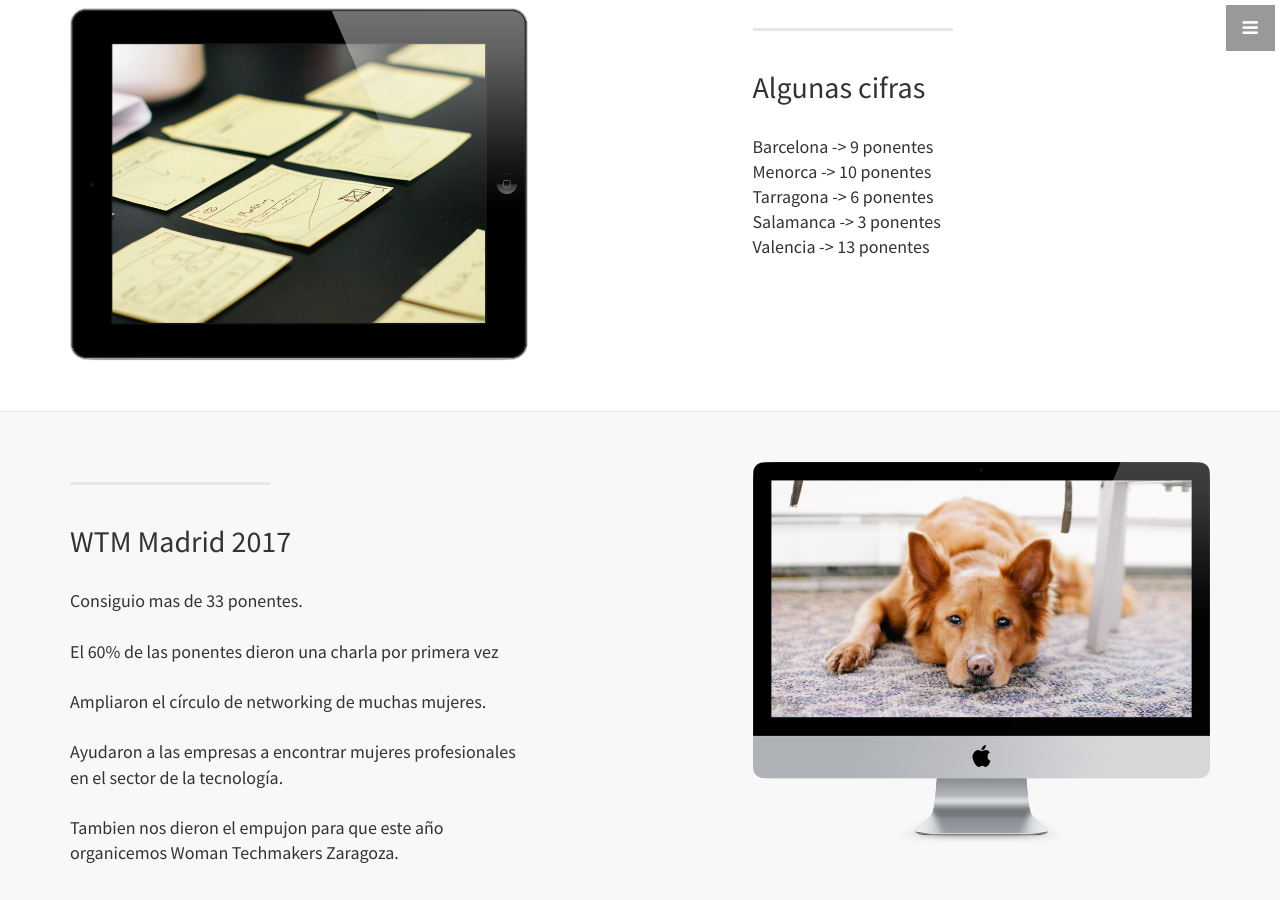
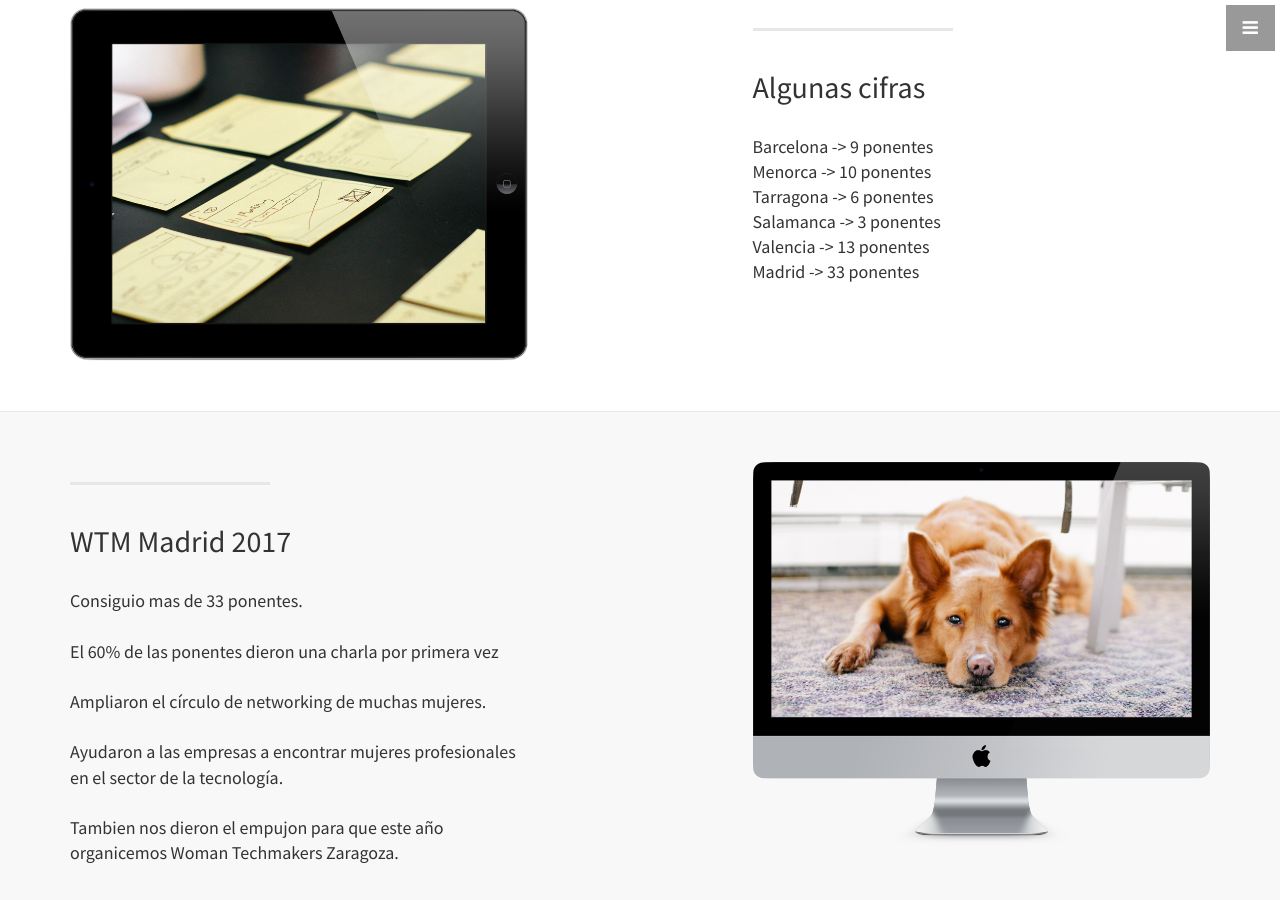
Before and after one commit to MulleresTechZgz/wtmz17.github.io, a Jekyll site: the page built from index.html, in a window 1280 px wide and 900 px high, scrolled down 3184 px. Built offline with Jekyll 4.4.1, drawn with Linux system fonts in a browser that asks for light colours; some of the changed text lies outside the part shown.

Commit message:
photos, email, list sponsors, list spekears

```diff
--- a/_config.yml
+++ b/_config.yml
@@ -44,7 +44,7 @@
     content: • Barcelona<br/>• Logroño<br/>• Madrid<br/>• Málaga<br/>• Menorca<br/>• Reus<br/>• Salamanca<br/>• Tenerife<br/>• Valencia
     image: phones.png
   - title: Algunas cifras
-    content: Barcelona -> 9 ponentes<br/>Menorca -> 10 ponentes<br/>Tarragona -> 6 ponentes<br/>Salamanca -> 3 ponentes<br/>Valencia -> 13 ponentes
+    content: Barcelona -> 9 ponentes<br/>Menorca -> 10 ponentes<br/>Tarragona -> 6 ponentes<br/>Salamanca -> 3 ponentes<br/>Valencia -> 13 ponentes<br/>Madrid -> 33 ponentes
     image: ipad.png
   - title: WTM Madrid 2017
     content: Consiguio mas de 33 ponentes.<br/><br/>El 60% de las ponentes dieron una charla por primera vez<br/><br/>Ampliaron el círculo de networking de muchas mujeres.<br/><br/>Ayudaron a las empresas a encontrar mujeres profesionales en el sector de la tecnología.<br/><br/>Tambien nos dieron el empujon para que este año organicemos Woman Techmakers Zaragoza.
--- a/_includes/join_sponsors.html
+++ b/_includes/join_sponsors.html
@@ -11,7 +11,7 @@
 
             <div class="row">
                 <div class="col-lg-12 text-center">
-                    <a href="mailto:wtmzaragoza@gmail.com"><strong>Contacta con nosotros</strong></a>
+                    <a href="mailto:{{ site.email }}"><strong>Contacta con nosotros</strong></a>
                 </div>
             </div>
             <div class="row">
--- a/_includes/list_speakers.html
+++ b/_includes/list_speakers.html
@@ -5,7 +5,7 @@
       <div class="col-lg-10 col-lg-offset-1">
         <h2>Nuestas ponentes</h2>
         <hr class="small">
-       <!--  {% for speaker in site.speakers %}
+        {% for speaker in site.speakers %}
 
             <div class="col-md-3 col-sm-6">
             <div class="speaker-item">
@@ -21,7 +21,7 @@
             </div>
           </div>
 
-        {% endfor %} -->
+        {% endfor %}
 
       </div>
       <!-- /.col-lg-10 -->
--- a/_includes/list_sponsors.html
+++ b/_includes/list_sponsors.html
@@ -21,7 +21,7 @@
               <i class="fa {{ sponsor_platinum.image }} fa-stack-1x text-primary"></i>
             </span>
               <h4>
-                 <a href="mailto:wtmzaragoza@gmail.com"><strong>{{ sponsor_platinum.name }}</strong></a>
+                 <a href="mailto:{{ site.email }}"><strong>{{ sponsor_platinum.name }}</strong></a>
               </h4>
               <strong>{{ sponsor_platinum.text }}</strong>
               <!--<a href="#" class="btn btn-light">Learn More</a>-->
@@ -51,7 +51,7 @@
               <i class="fa {{ sponsor_gold.image }} fa-stack-1x text-primary"></i>
             </span>
               <h4>
-                <a href="mailto:wtmzaragoza@gmail.com"><strong>{{ sponsor_gold.name }}</strong></a>
+                <a href="mailto:{{ site.email }}"><strong>{{ sponsor_gold.name }}</strong></a>
               </h4>
               <p>{{ sponsor_gold.text }}</p>
               <!--<a href="#" class="btn btn-light">Learn More</a>-->
@@ -80,7 +80,7 @@
               <i class="fa {{ sponsor.image }} fa-stack-1x text-primary"></i>
             </span>
               <h4>
-                <a href="mailto:wtmzaragoza@gmail.com"><strong>{{ sponsor.name }}</strong></a>
+                <a href="mailto:{{ site.email }}"><strong>{{ sponsor.name }}</strong></a>
               </h4>
               <p>{{ sponsor.text }}</p>
               <!--<a href="#" class="btn btn-light">Learn More</a>-->
@@ -108,7 +108,7 @@
               <i class="fa {{ sponsor.image }} fa-stack-1x text-primary"></i>
             </span>
               <h4>
-                <a href="mailto:wtmzaragoza@gmail.com"><strong>{{ sponsor.name }}</strong></a>
+                <a href="mailto:{{ site.email }}"><strong>{{ sponsor.name }}</strong></a>
               </h4>
               <p>{{ sponsor.text }}</p>
               <!--<a href="#" class="btn btn-light">Learn More</a>-->
```
Also changed, not shown: img/IMG_1955.jpg (added), img/IMG_2193.jpg (added), 11 other files.
